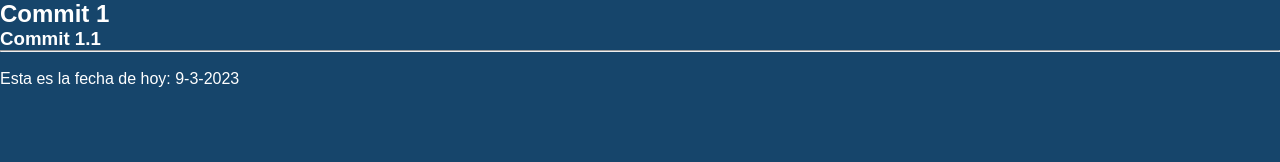
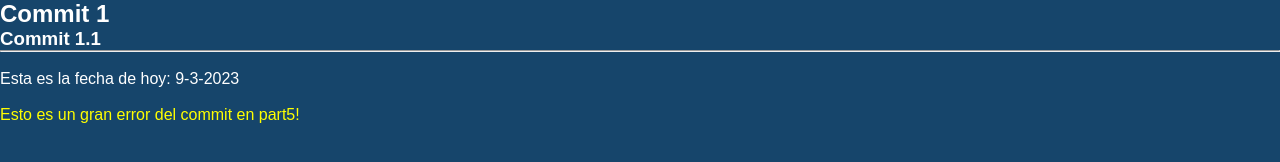
Before and after one commit to patobottos/prueba9m, a plain HTML site: page index.html in a window 1280 px wide. Drawn offline with Linux system fonts and the light colour scheme.

Commit message:
Nuevo error: ahora en part5

```diff
--- a/index.html
+++ b/index.html
@@ -13,7 +13,8 @@
     <hr>
     <br>
     <p>Esta es la fecha de hoy: <span id="fecha"></span></p>
-
+    <br>
+    <p style="color: yellow">Esto es un gran error del commit en part5!</p>
 
 
     <script src="index.js"></script>
```
